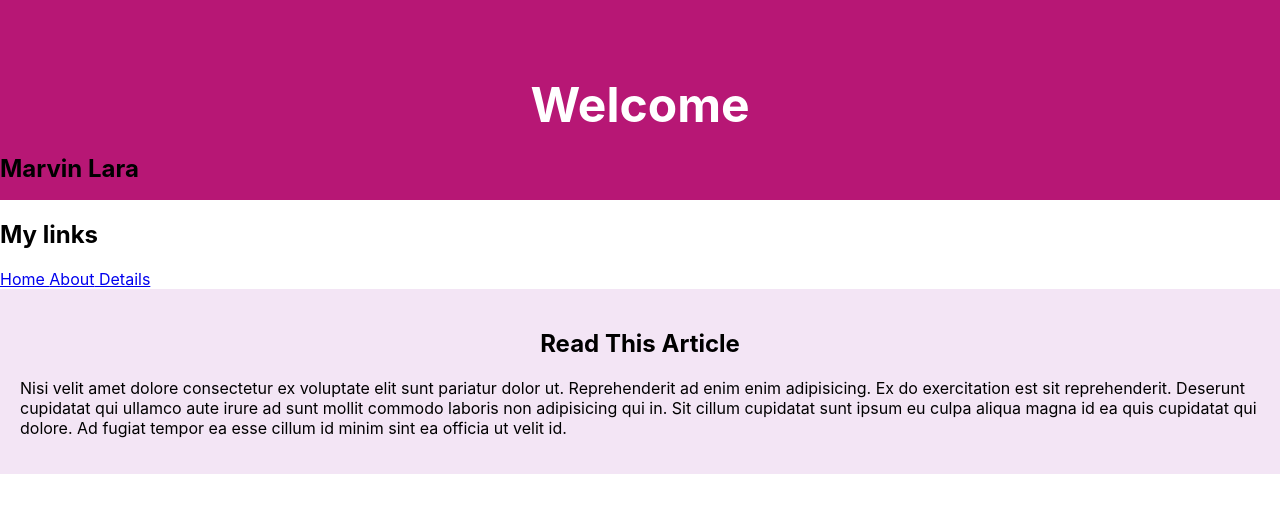
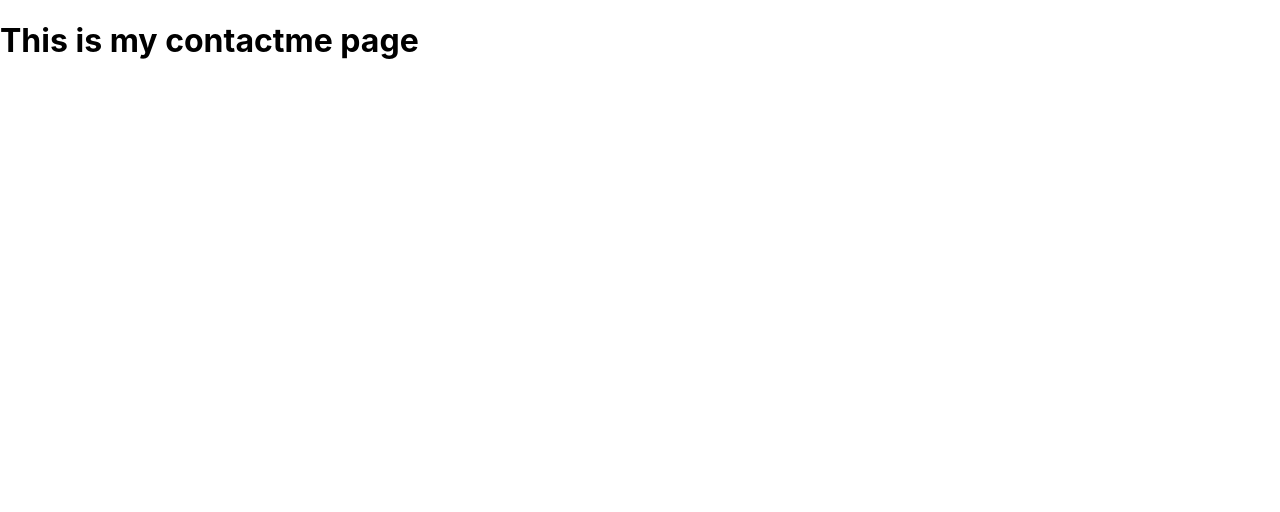
Before and after one commit to Marvoro53/react-app, a React (Create React App) app in the folder my-app/: page /contactme in a window 1280 px wide. Shown: the top 512 px of the page. Built offline with nearby package versions, Linux system fonts and the light colour scheme.

Commit message:
added the switches

```diff
--- a/my-app/src/App.js
+++ b/my-app/src/App.js
@@ -1,14 +1,21 @@
 import './App.css';
-import Header from "./Components/Header";
-import Navbar from "./Components/Navbar";
-import Section from "./Components/Section";
+import React from "react";
+import {BrowserRouter as Router, Route, Switch } from "react-router-dom";
+import home from './Pages/Home';
+// import Header from "./Components/Header";
+// import Navbar from "./Components/Navbar";
+// import Section from "./Components/Section";
+import Contactme from './Pages/Contactme';
 
 function App() {
   return (
 <>
-    <Header />
-    <Navbar />
-    <Section />
+    <Router>
+      <Switch>
+        <Route exact path ="/" component={home} />
+        <Route exact path ="/contactme" component= {Contactme} />
+      </Switch>
+    </Router>
     </>
   );
 }
--- a/my-app/src/Pages/Contactme.js
+++ b/my-app/src/Pages/Contactme.js
@@ -0,0 +1,14 @@
+import React, { Component } from 'react';
+// import Header from "../../Components/Header";
+// import NavBar from "../../Components/NavBar";
+class contact extends Component {
+    render() {
+        return (
+          <>
+          <h1>This is my contactme page</h1>
+
+          </>
+        )
+    }
+}
+export default contact;
--- a/my-app/src/Pages/Home.js
+++ b/my-app/src/Pages/Home.js
@@ -0,0 +1,14 @@
+import React, { Component } from 'react';
+// import Header from "../../Components/Header";
+// import NavBar from "../../Components/NavBar";
+class home extends Component {
+    render() {
+        return (
+          <>
+          <h1>This is my home page</h1>
+
+          </>
+        )
+    }
+}
+export default home;
```
Also changed, not shown: 1 other file (tests, documents, lock files or other folders).
